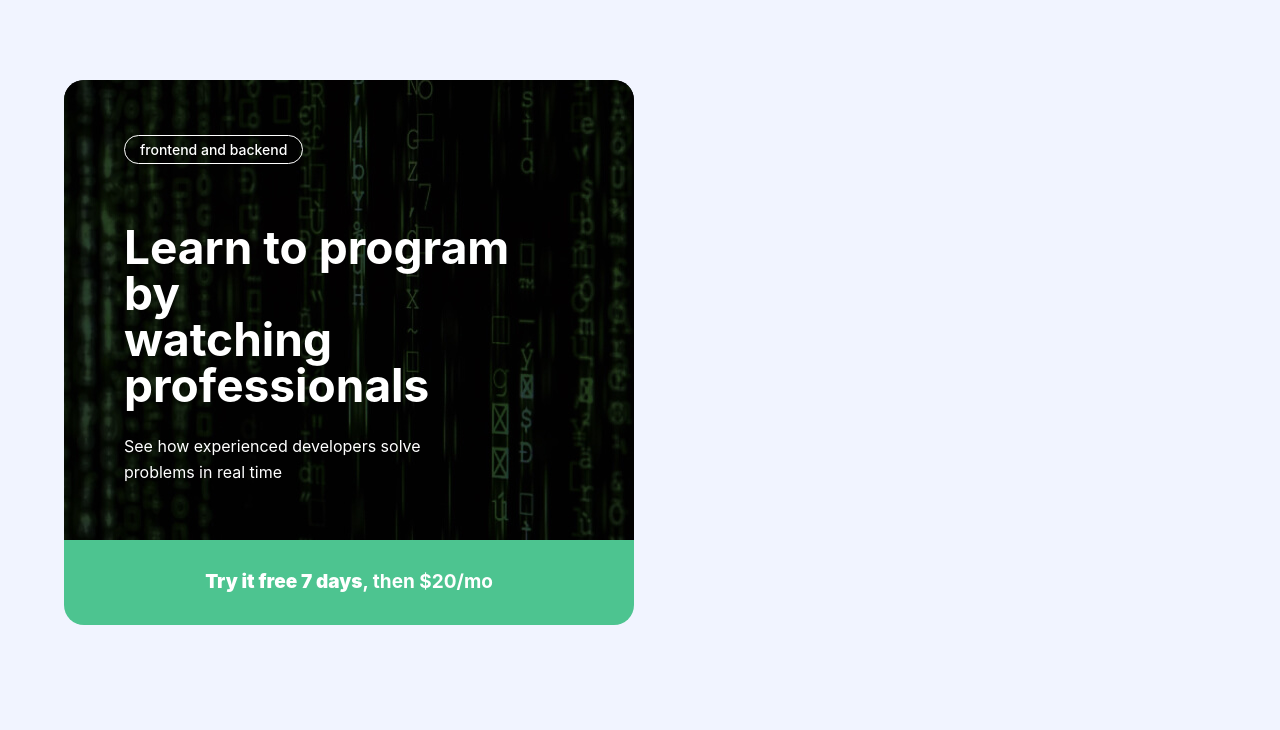
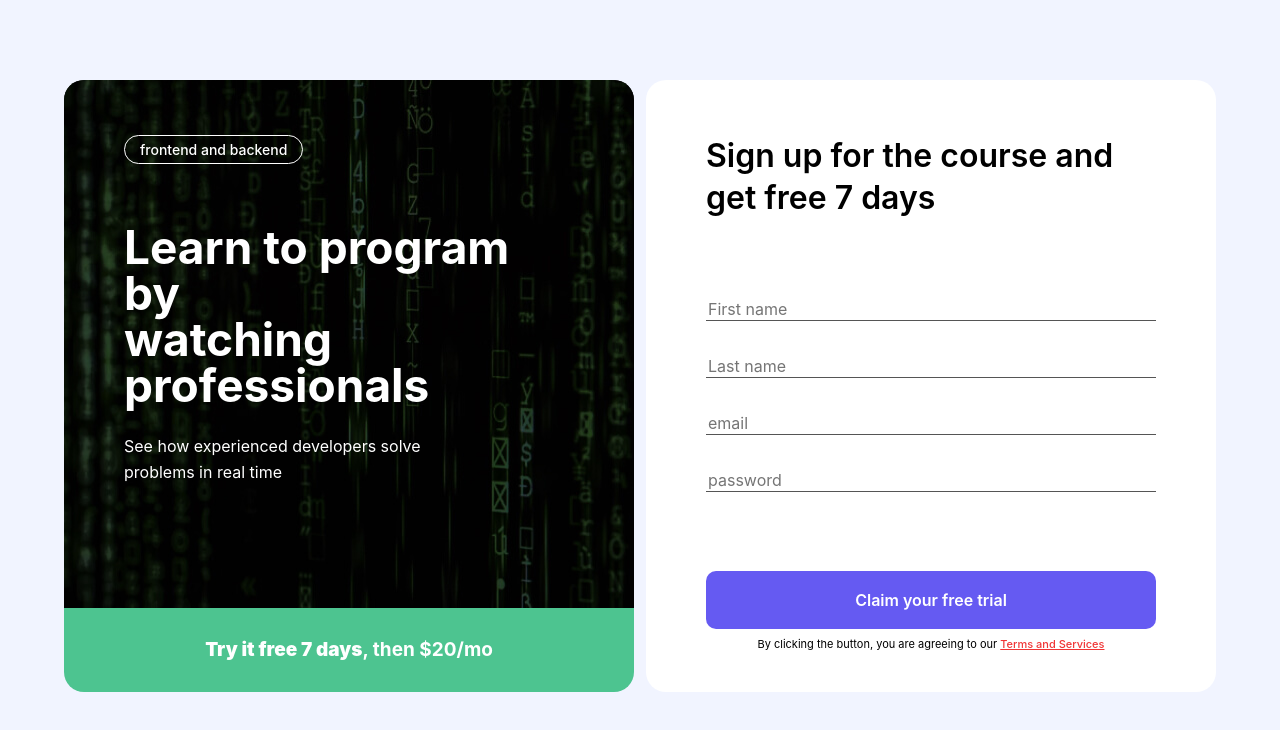
Before and after one commit to devGiyosiddin/Intro-form, a plain HTML site: page index.html in a window 1280 px wide. Drawn offline with Linux system fonts and the light colour scheme.

```diff
--- a/css/style.css
+++ b/css/style.css
@@ -78,6 +78,11 @@ img {
   height: auto;
 }
 
+*:focus{
+  outline: 2px dotted var(--blue);
+  outline-offset: 3px;
+}
+
 /* CONTAINER */
 .container{
   width: 100%;
@@ -98,6 +103,8 @@ img {
   flex-grow: 1;
 }
 
+
+/* HERO */
 .intro-page {
   display: flex;
 }
@@ -176,5 +183,92 @@ img {
   line-height: normal;
   }
 
-.form {
+
+/* SIGNUP-FORM */
+.signup-form {
+  width: 100%;
+  max-width: 570px;
+  padding: 55px 60px 40px;
+  margin-left: 12px;
+  border-radius: 20px;
+  overflow: hidden;
+  background-color: #fff;
 }
+
+.signup-form-heading {
+  width: 428px;
+  margin-top: 0;
+  margin-bottom: 65px;
+  color: #000;
+  font-family: "Inter";
+  font-size: 32px;
+  font-style: normal;
+  font-weight: 600;
+  line-height: 42px; /* 131.25% */
+}
+
+.signup-form-fields {
+  display: flex;
+  flex-direction: column;
+  margin-bottom: 65px;
+}
+
+.signup-form-field {
+  padding-top: 15px;
+  margin-bottom: 14px;
+  border: 0;
+  border-bottom: 1px solid #555;
+  color: #555;
+  font-family: "Inter";
+  font-size: 16px;
+  font-style: normal;
+  font-weight: 400;
+  line-height: normal;
+}
+
+.signup-form-field:not(:last-child){
+  margin-bottom: 20px;
+}
+
+.signup-form-field:focus{
+  border-color: #000;
+  font-weight: 600;
+  color: #000;
+}
+
+.signup-form-submit {
+  display: block;
+  width: 100%;
+  padding: 20px;
+  font-weight: 600;
+  margin-bottom: 8px;
+  border: 0;
+  border-radius: 10px;
+  background-color: var(--blue);
+  color: #fff;
+  cursor: pointer;
+}
+
+.signup-form-notice {
+  font-size: 11px;
+  line-height: 15px;
+  text-align: center;
+}
+
+.signup-form-notice-link {
+  font-weight: 500;
+  color: var(--red);
+}
+
+/* RETINA BG-IMG */
+@media
+only screen and (-webkit-min-device-pixel-ratio: 2),
+only screen and (   min--moz-device-pixel-ratio: 2),
+only screen and (     -o-min-device-pixel-ratio: 2/1),
+only screen and (        min-device-pixel-ratio: 2),
+only screen and (                min-resolution: 192dpi),
+only screen and (                min-resolution: 2dppx) {
+  .hero-main{
+    background-image: url("../img/hero-bg@2x.jpg");
+  }
+}
--- a/index.html
+++ b/index.html
@@ -28,8 +28,18 @@
           </div>
         </div>
 
-        <!-- FORM -->
-        <div class="form"></div>
+        <!-- SIGNUP-FORM -->
+        <form class="signup-form" action="https://echo.htmlacademy.ru" method="POST">
+          <h2 class="signup-form-heading">Sign up for the course and get free 7 days</h2>
+          <div class="signup-form-fields">
+            <input class="signup-form-field" type="text" name="text" placeholder="First name" arai-label="name" required>
+            <input class="signup-form-field" type="text" name="last-name" placeholder="Last name" arai-label="Last-name" required>
+            <input class="signup-form-field" type="email" name="email" placeholder="email" arai-label="Last-name" required>
+            <input class="signup-form-field" type="password" name="password" placeholder="password" arai-label="password" required>
+          </div>
+          <button class="signup-form-submit" type="submit">Claim your free trial</button>
+          <div class="signup-form-notice">By clicking the button, you are agreeing to our <a href="#" class="signup-form-notice-link">Terms and Services</a></div>
+        </form>
       </div>
     </div>
   </div>
```
